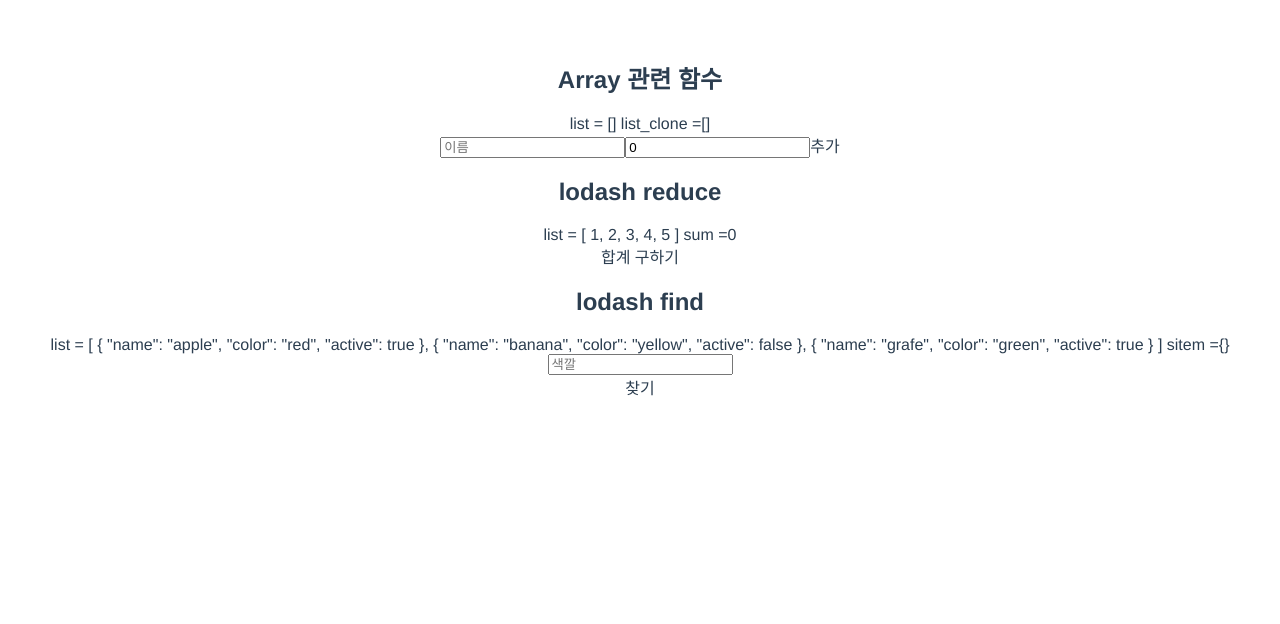
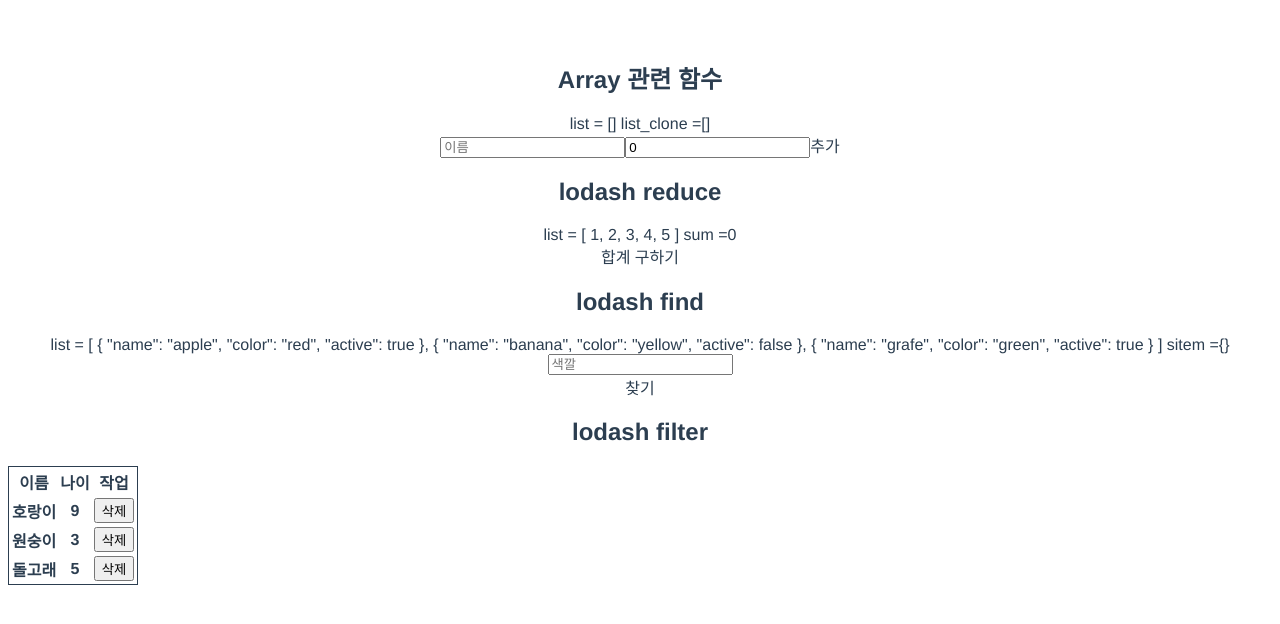
Before and after one commit to mini2ft/vue_project, a Vue app: page / in a window 1280 px wide. Shown: the top 624 px of the page. Built offline with nearby package versions, Linux system fonts and the light colour scheme.

Commit message:
lodash filter

```diff
--- a/src/App.vue
+++ b/src/App.vue
@@ -5,6 +5,7 @@
   <ArrayVue />
   <ReduceVue />
   <FindVue />
+  <FilterVue />
 </template>
 
 <script>
@@ -12,6 +13,7 @@
 import ArrayVue from './pages/array.vue'
 import ReduceVue from './pages/reduce.vue'
 import FindVue from './pages/find.vue'
+import FilterVue from './pages/filter.vue'
 
 export default {
   name: 'App',
@@ -19,7 +21,8 @@
     // HelloWorld,
     ArrayVue,
     ReduceVue,
-    FindVue
+    FindVue,
+    FilterVue
   }
 }
 </script>
--- /dev/null
+++ b/src/pages/filter.vue
@@ -0,0 +1,53 @@
+<template>
+    <h2>lodash filter</h2>
+
+    <div>
+        <table style="border: 1px solid">
+            <thead>
+                <tr>
+                    <th>이름</th>
+                    <th>나이</th>
+                    <th>작업</th>
+                </tr>
+            </thead>
+            <tbody>
+                <tr v-for="item in list" :key="item.name">
+                    <th>{{ item.name }}</th>
+                    <th>{{ item.age }}</th>
+                    <th><button @click="deleteItem(item.name)">삭제</button></th>
+                </tr>
+            </tbody>
+        </table>
+    </div>
+
+</template>
+
+<script>
+import 'lodash'
+export default {
+    data () {
+        return {
+            search: {color:''},
+            list:[
+                { name: '호랑이', age: 9},
+                { name: '원숭이', age: 3},
+                { name: '돌고래', age: 5}
+            ],
+            sitem: {},
+        }
+    },
+    methods: {
+        deleteItem (nm) {
+            console.log(nm)
+            // this.list = _.filter(this.list, 'name', nm)
+            // this.list = _.filter(this.list, 'name', '호랑이')
+            this.list = this.list.filter(item => {
+                console.log("item.name = ", item.name)
+                console.log("결과:", item.name != nm)
+                return item.name != nm
+            })
+
+        },
+    }
+}
+</script>
```
